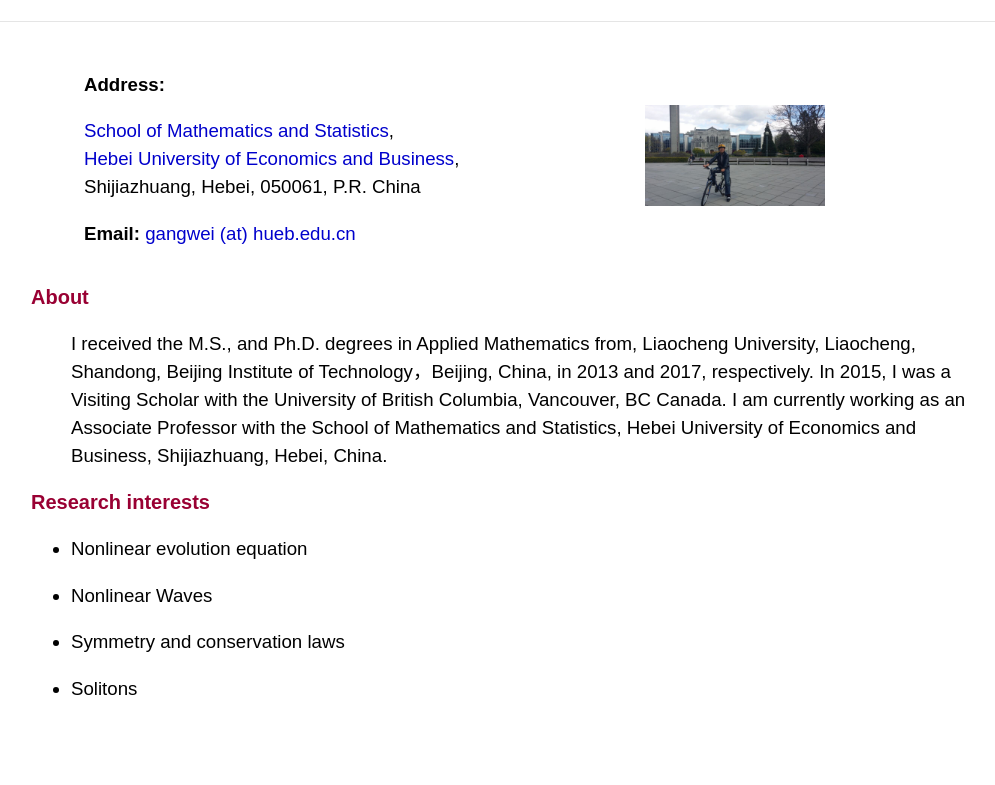
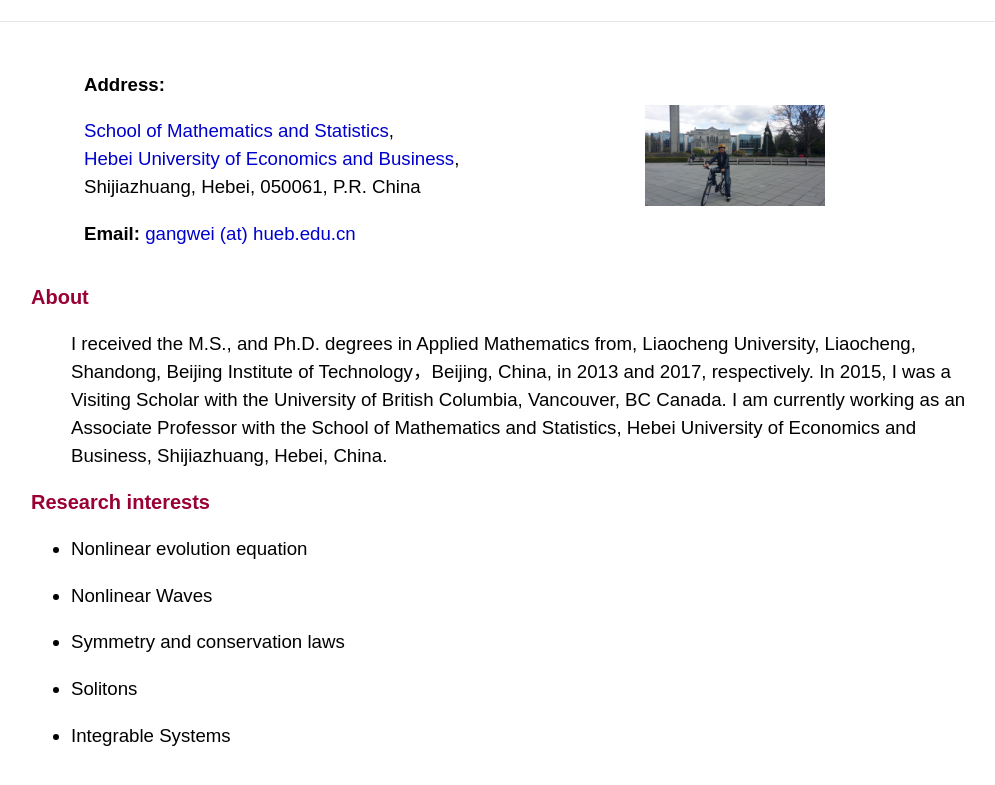
Before and after one commit to wanggangwei66/gangwei66.github.io, a plain HTML site: page index.html in a window 1280 px wide. Shown: the part 107-892 px from the top of the page, without its empty margins (109-1104 px from the left). Drawn offline with nearby package versions, Linux system fonts and the light colour scheme; some packages are replaced by stand-ins of ours.

Commit message:
Update index.html

```diff
--- a/index.html
+++ b/index.html
@@ -59,6 +59,7 @@ Shijiazhuang, Hebei, 050061, P.R. China <br />
   <li><p> Nonlinear Waves</p></li>
    <li><p> Symmetry and conservation laws</p></li>
   <li><p>  Solitons </p></li>
+ <li><p>  Integrable Systems </p></li>
 </ul>
 
  <h4>
```
